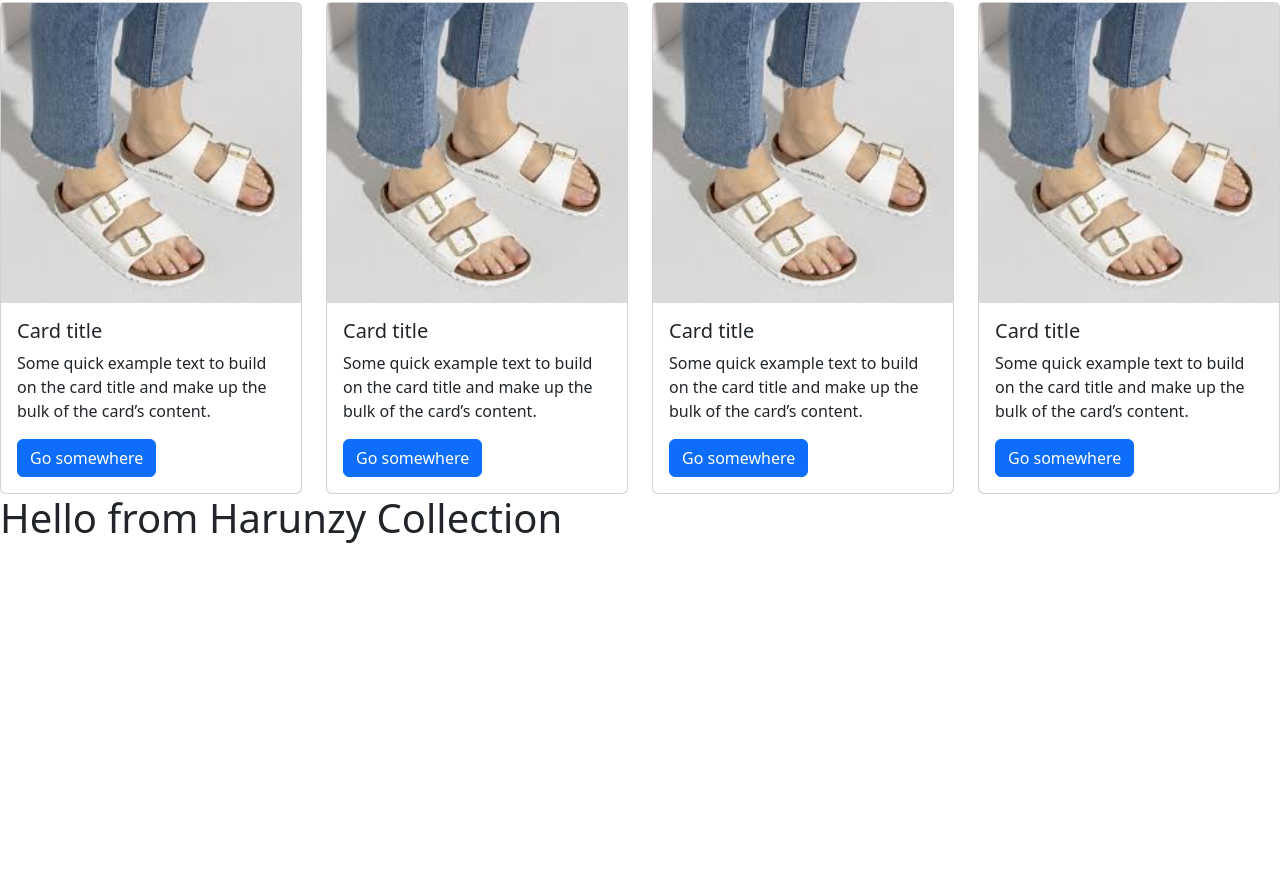
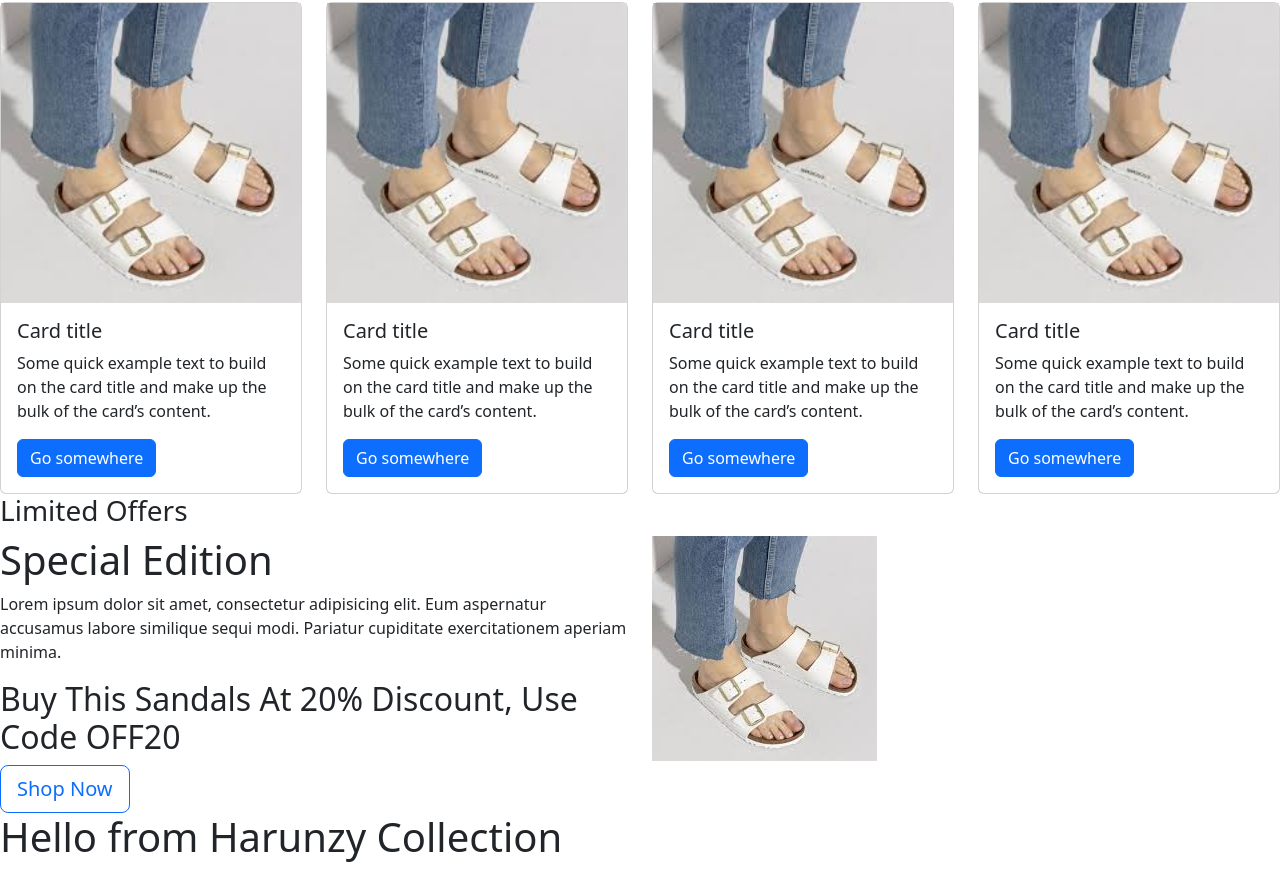
Before and after one commit to HarunaZakaria/HarunzyCollection, a React (Vite) app: page / in a window 1280 px wide. Shown: the part 780-1649 px from the top of the page. Before the commit the page ends 1330 px from the top, so only its background shows below. Built offline with nearby package versions, Linux system fonts and the light colour scheme.

Commit message:
add a limited products

```diff
--- a/src/Components/Header.jsx
+++ b/src/Components/Header.jsx
@@ -95,8 +95,25 @@ export default function Header() {
                     </div>
                 </div>
             </div>
+            {/* Feature products section end */}
 
-            {/* Feature products section end */}
+            {/* Special offers section end */}
+            <div className="row limited-offers">
+                <h3>Limited Offers</h3>
+                <div className="col-lg-6">
+                    <h1>Special Edition</h1>
+                    <p>Lorem ipsum dolor sit amet, consectetur adipisicing elit.
+                        Eum aspernatur accusamus labore similique sequi modi.
+                        Pariatur cupiditate exercitationem aperiam minima.
+                    </p>
+                    <h2>Buy This Sandals At 20% Discount, Use Code OFF20</h2>
+                    <button type="button" className="btn btn-lg btn-outline-primary">Shop Now</button>
+                </div>
+                <div className="col-lg-6">
+                    <img src="/images/sandals.jpg" alt="" />
+                </div>
+            </div>
+            {/* Special offers section end */}
         </div>
     )
 }
```
